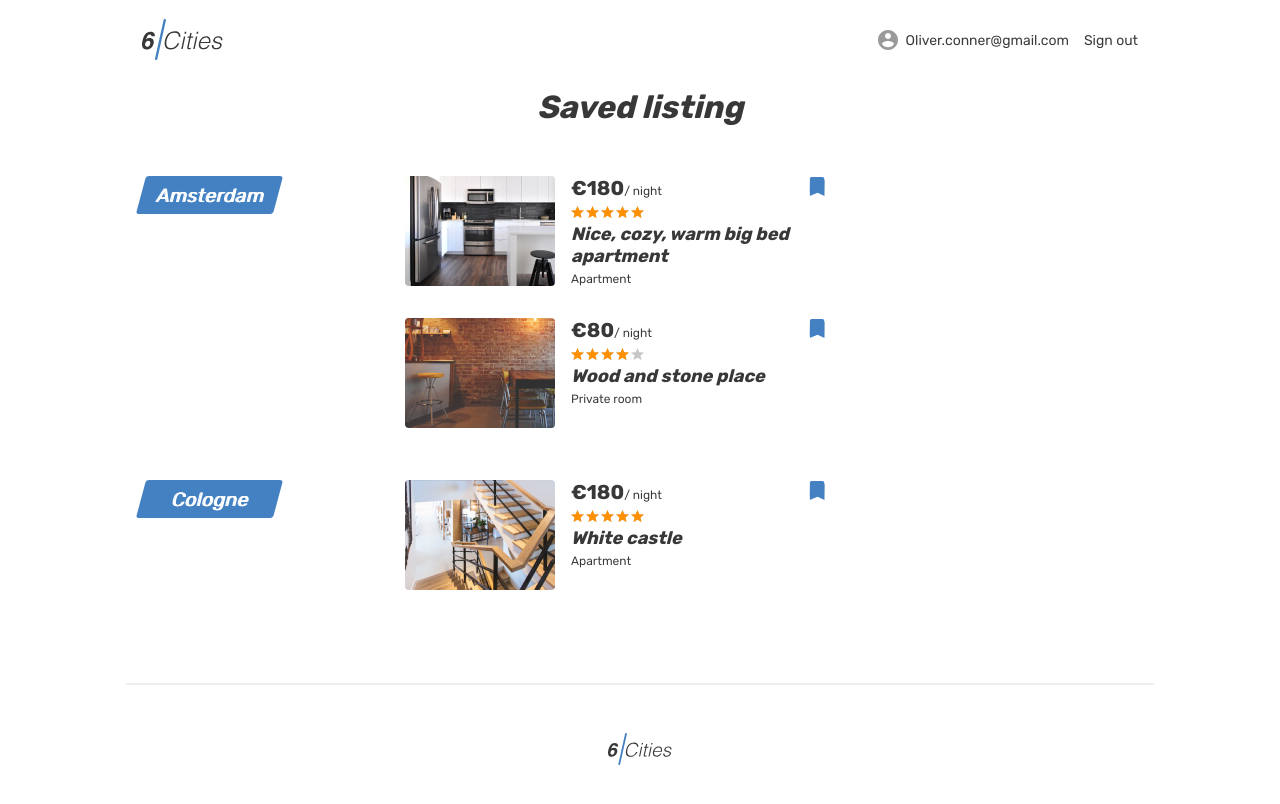
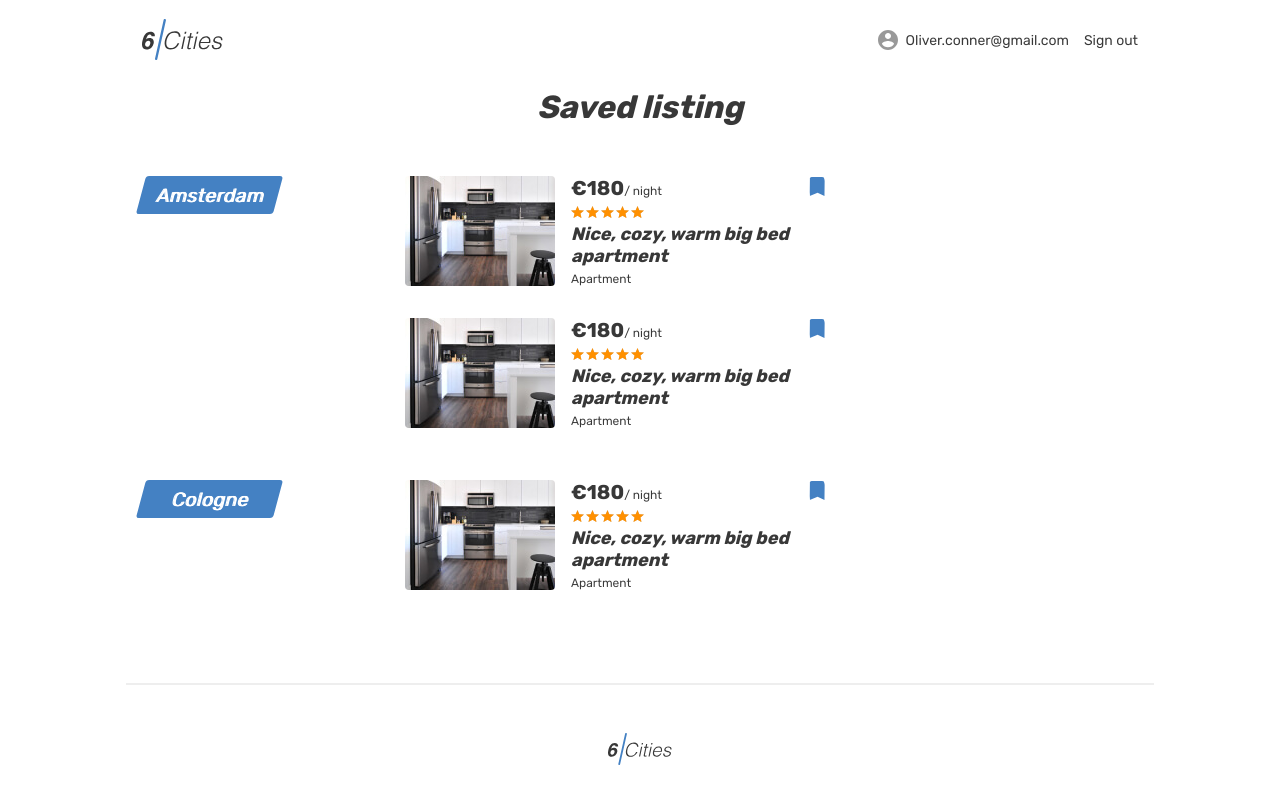
Before and after one commit to VadimCpp/six-cities, a React (Create React App) app in the folder project/: page /favorites in a window 1280 px wide. Shown: the top 804 px of the page. Built offline with nearby package versions, Linux system fonts and the light colour scheme.

Commit message:
Create FavoritesCard component

```diff
--- /dev/null
+++ b/project/src/components/favorites-card/favorites-card.jsx
@@ -0,0 +1,40 @@
+import React from 'react';
+import { Link } from 'react-router-dom';
+
+function FavoritesCard() {
+  return (
+    <article className="favorites__card place-card">
+      <div className="favorites__image-wrapper place-card__image-wrapper">
+        <Link to="/">
+          <img className="place-card__image" src="img/apartment-small-03.jpg" width="150" height="110" alt="Place image" />
+        </Link>
+      </div>
+      <div className="favorites__card-info place-card__info">
+        <div className="place-card__price-wrapper">
+          <div className="place-card__price">
+            <b className="place-card__price-value">&euro;180</b>
+            <span className="place-card__price-text">&#47;&nbsp;night</span>
+          </div>
+          <button className="place-card__bookmark-button place-card__bookmark-button--active button" type="button">
+            <svg className="place-card__bookmark-icon" width="18" height="19">
+              <use xlinkHref="#icon-bookmark"></use>
+            </svg>
+            <span className="visually-hidden">In bookmarks</span>
+          </button>
+        </div>
+        <div className="place-card__rating rating">
+          <div className="place-card__stars rating__stars">
+            <span style={{ width: '100%'}}></span>
+            <span className="visually-hidden">Rating</span>
+          </div>
+        </div>
+        <h2 className="place-card__name">
+          <Link to="/">Nice, cozy, warm big bed apartment</Link>
+        </h2>
+        <p className="place-card__type">Apartment</p>
+      </div>
+    </article>
+  );
+}
+
+export default FavoritesCard;
--- a/project/src/components/favorites-screen/favorites-screen.jsx
+++ b/project/src/components/favorites-screen/favorites-screen.jsx
@@ -1,6 +1,7 @@
 import React from 'react';
 import { Link } from 'react-router-dom';
 import Header from '../header/header';
+import FavoritesCard from '../favorites-card/favorites-card';
 
 function FavoritesScreen() {
   return (
@@ -21,69 +22,8 @@ function FavoritesScreen() {
                   </div>
                 </div>
                 <div className="favorites__places">
-                  <article className="favorites__card place-card">
-                    <div className="favorites__image-wrapper place-card__image-wrapper">
-                      <Link to="/">
-                        <img className="place-card__image" src="img/apartment-small-03.jpg" width="150" height="110" alt="Place image" />
-                      </Link>
-                    </div>
-                    <div className="favorites__card-info place-card__info">
-                      <div className="place-card__price-wrapper">
-                        <div className="place-card__price">
-                          <b className="place-card__price-value">&euro;180</b>
-                          <span className="place-card__price-text">&#47;&nbsp;night</span>
-                        </div>
-                        <button className="place-card__bookmark-button place-card__bookmark-button--active button" type="button">
-                          <svg className="place-card__bookmark-icon" width="18" height="19">
-                            <use xlinkHref="#icon-bookmark"></use>
-                          </svg>
-                          <span className="visually-hidden">In bookmarks</span>
-                        </button>
-                      </div>
-                      <div className="place-card__rating rating">
-                        <div className="place-card__stars rating__stars">
-                          <span style={{ width: '100%'}}></span>
-                          <span className="visually-hidden">Rating</span>
-                        </div>
-                      </div>
-                      <h2 className="place-card__name">
-                        <Link to="/">Nice, cozy, warm big bed apartment</Link>
-                      </h2>
-                      <p className="place-card__type">Apartment</p>
-                    </div>
-                  </article>
-
-                  <article className="favorites__card place-card">
-                    <div className="favorites__image-wrapper place-card__image-wrapper">
-                      <Link to="/">
-                        <img className="place-card__image" src="img/room-small.jpg" width="150" height="110" alt="Place image" />
-                      </Link>
-                    </div>
-                    <div className="favorites__card-info place-card__info">
-                      <div className="place-card__price-wrapper">
-                        <div className="place-card__price">
-                          <b className="place-card__price-value">&euro;80</b>
-                          <span className="place-card__price-text">&#47;&nbsp;night</span>
-                        </div>
-                        <button className="place-card__bookmark-button place-card__bookmark-button--active button" type="button">
-                          <svg className="place-card__bookmark-icon" width="18" height="19">
-                            <use xlinkHref="#icon-bookmark"></use>
-                          </svg>
-                          <span className="visually-hidden">In bookmarks</span>
-                        </button>
-                      </div>
-                      <div className="place-card__rating rating">
-                        <div className="place-card__stars rating__stars">
-                          <span style={{ width: '80%'}}></span>
-                          <span className="visually-hidden">Rating</span>
-                        </div>
-                      </div>
-                      <h2 className="place-card__name">
-                        <Link to="/">Wood and stone place</Link>
-                      </h2>
-                      <p className="place-card__type">Private room</p>
-                    </div>
-                  </article>
+                  <FavoritesCard />
+                  <FavoritesCard />
                 </div>
               </li>
 
@@ -96,37 +36,7 @@ function FavoritesScreen() {
                   </div>
                 </div>
                 <div className="favorites__places">
-                  <article className="favorites__card place-card">
-                    <div className="favorites__image-wrapper place-card__image-wrapper">
-                      <Link to="/">
-                        <img className="place-card__image" src="img/apartment-small-04.jpg" width="150" height="110" alt="Place image" />
-                      </Link>
-                    </div>
-                    <div className="favorites__card-info place-card__info">
-                      <div className="place-card__price-wrapper">
-                        <div className="place-card__price">
-                          <b className="place-card__price-value">&euro;180</b>
-                          <span className="place-card__price-text">&#47;&nbsp;night</span>
-                        </div>
-                        <button className="place-card__bookmark-button place-card__bookmark-button--active button" type="button">
-                          <svg className="place-card__bookmark-icon" width="18" height="19">
-                            <use xlinkHref="#icon-bookmark"></use>
-                          </svg>
-                          <span className="visually-hidden">In bookmarks</span>
-                        </button>
-                      </div>
-                      <div className="place-card__rating rating">
-                        <div className="place-card__stars rating__stars">
-                          <span style={{ width: '100%'}}></span>
-                          <span className="visually-hidden">Rating</span>
-                        </div>
-                      </div>
-                      <h2 className="place-card__name">
-                        <Link to="/">White castle</Link>
-                      </h2>
-                      <p className="place-card__type">Apartment</p>
-                    </div>
-                  </article>
+                  <FavoritesCard />
                 </div>
               </li>
             </ul>
```
